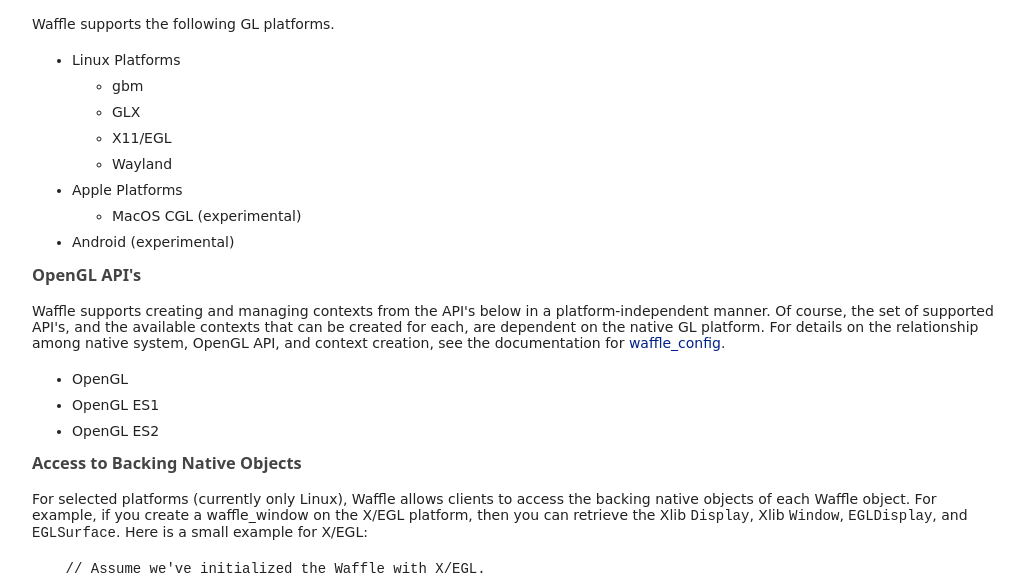
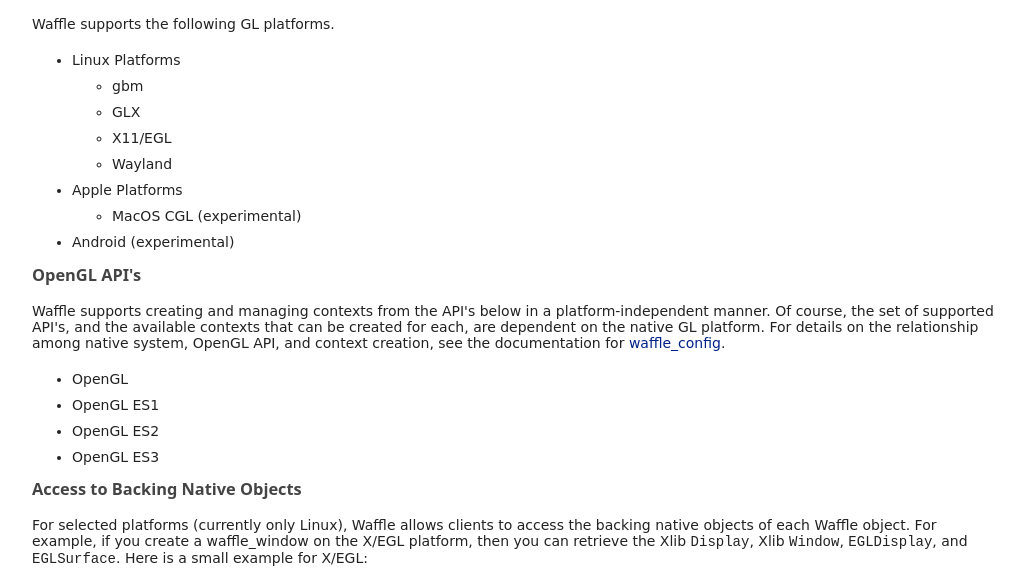
Before and after one commit to waffle-gl/waffle-gl.github.io, a plain HTML site: page site/features.html in a window 1280 px wide. Shown: the part 345-921 px from the top of the page, without its empty margins (126-1150 px from the left). Drawn offline with Linux system fonts and the light colour scheme.

Commit message:
features: Add OpenGL ES3

```diff
--- a/site/features.html
+++ b/site/features.html
@@ -53,6 +53,7 @@
       <li>OpenGL</li>
       <li>OpenGL ES1</li>
       <li>OpenGL ES2</li>
+      <li>OpenGL ES3</li>
     </ul>
 
     <h3>Access to Backing Native Objects</h3>
```
